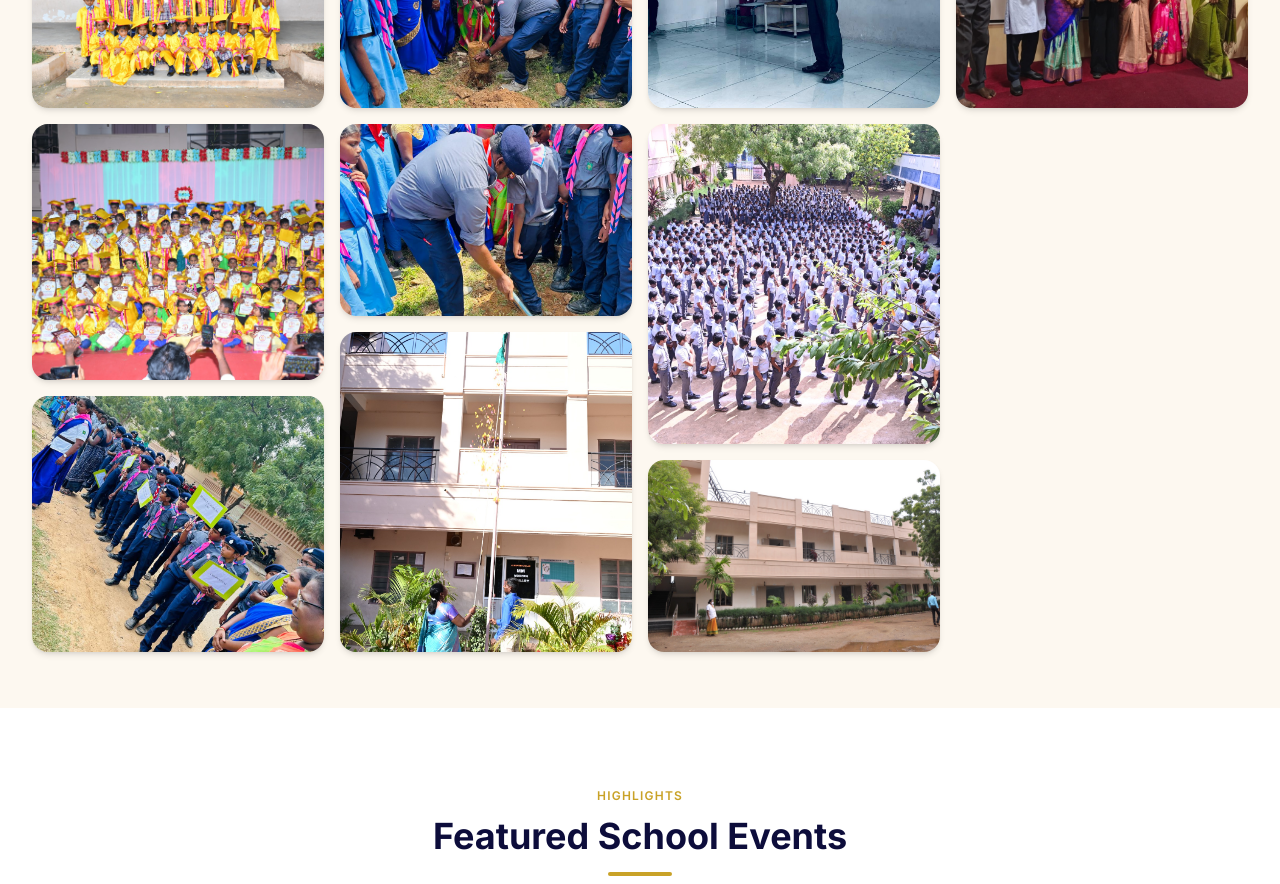
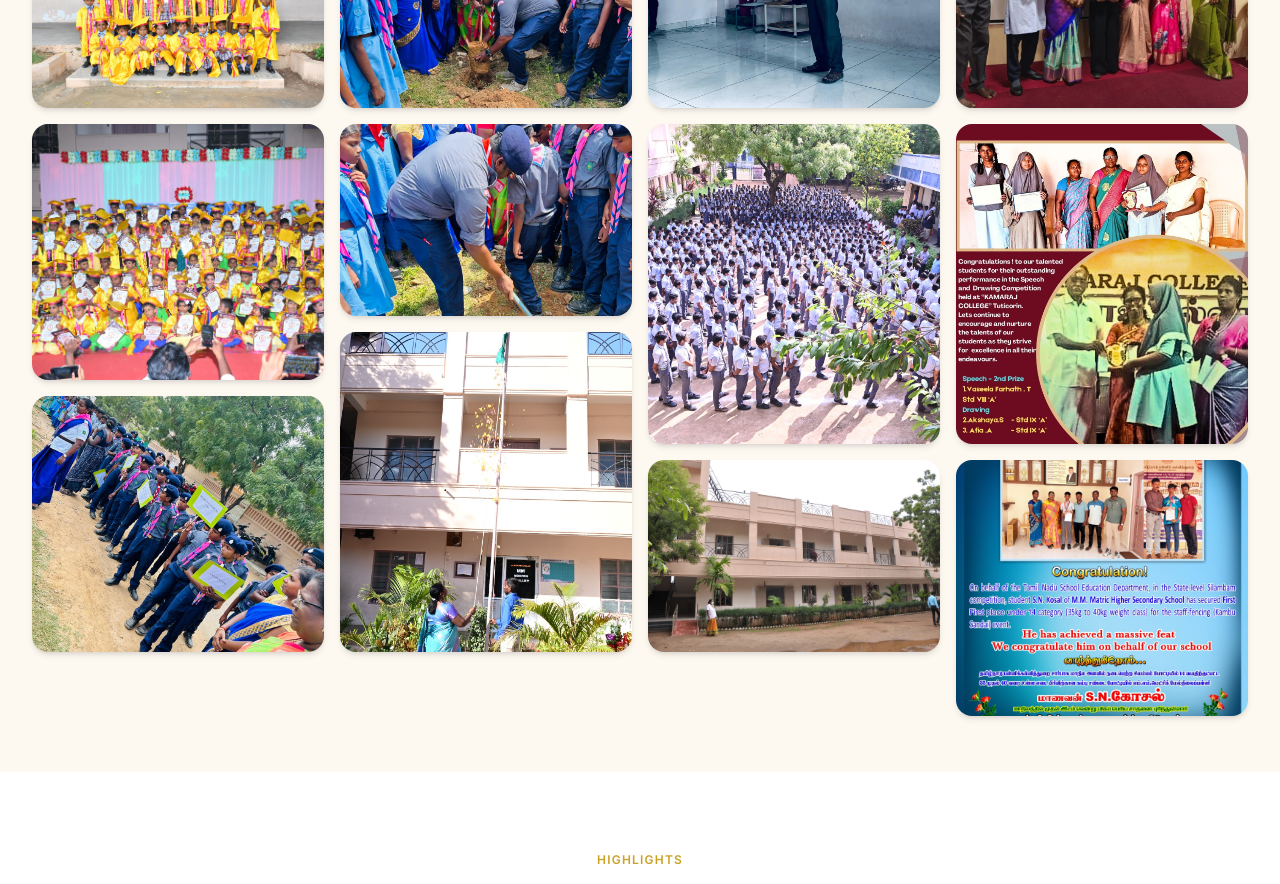
Before and after one commit to kishore2818/mm, a Next.js app: page /gallery in a window 1280 px wide. Shown: the part 1280-2164 px from the top of the page. Built offline with nearby package versions, Linux system fonts and the light colour scheme; a web font is replaced by a local one.

Commit message:
Add achievement photos to gallery and set school logo as site icon

```diff
--- a/src/app/gallery/GalleryClient.tsx
+++ b/src/app/gallery/GalleryClient.tsx
@@ -79,6 +79,8 @@ const galleryItems: GalleryItem[] = [
   { id: 13, src: "/images/facility-library.jpeg", title: "MM Modern Library", date: "2026", category: "Campus Life", height: "medium" },
   // Achievements
   { id: 14, src: "/images/award-kamaraj-ceremony.jpg", title: "Kamaraj College Award Ceremony", date: "2026", category: "Achievements", height: "medium" },
+  { id: 15, src: "/images/award-kamaraj-college.jpeg", title: "State Level Speech & Drawing Competition - Kamaraj College", date: "2026", category: "Achievements", height: "tall" },
+  { id: 16, src: "/images/award-silambam.jpeg", title: "State Level Silambam Championship - 1st Place (Under 14 Staff Fencing)", date: "2026", category: "Achievements", height: "medium" },
 ];
 
 const categories: Category[] = [
--- a/src/app/layout.tsx
+++ b/src/app/layout.tsx
@@ -9,6 +9,11 @@ export const metadata: Metadata = {
   description:
     "Official website of M.M.MATRICULATION HR.SEC SCHOOL, Patemanagaram. Empowering students to Learn, Lead and Serve since decades.",
   keywords: "M.M.MATRICULATION HR.SEC SCHOOL, Higher Secondary School, Patemanagaram, CBSE, Admissions",
+  icons: {
+    icon: "/images/logo.png",
+    shortcut: "/images/logo.png",
+    apple: "/images/logo.png",
+  },
   openGraph: {
     title: "M.M.MATRICULATION HR.SEC SCHOOL",
     description: "Learn · Lead · Serve — Official School Website",
```
Also changed, not shown: src/app/icon.png (added), 1 other file (tests, documents, lock files or other folders).
